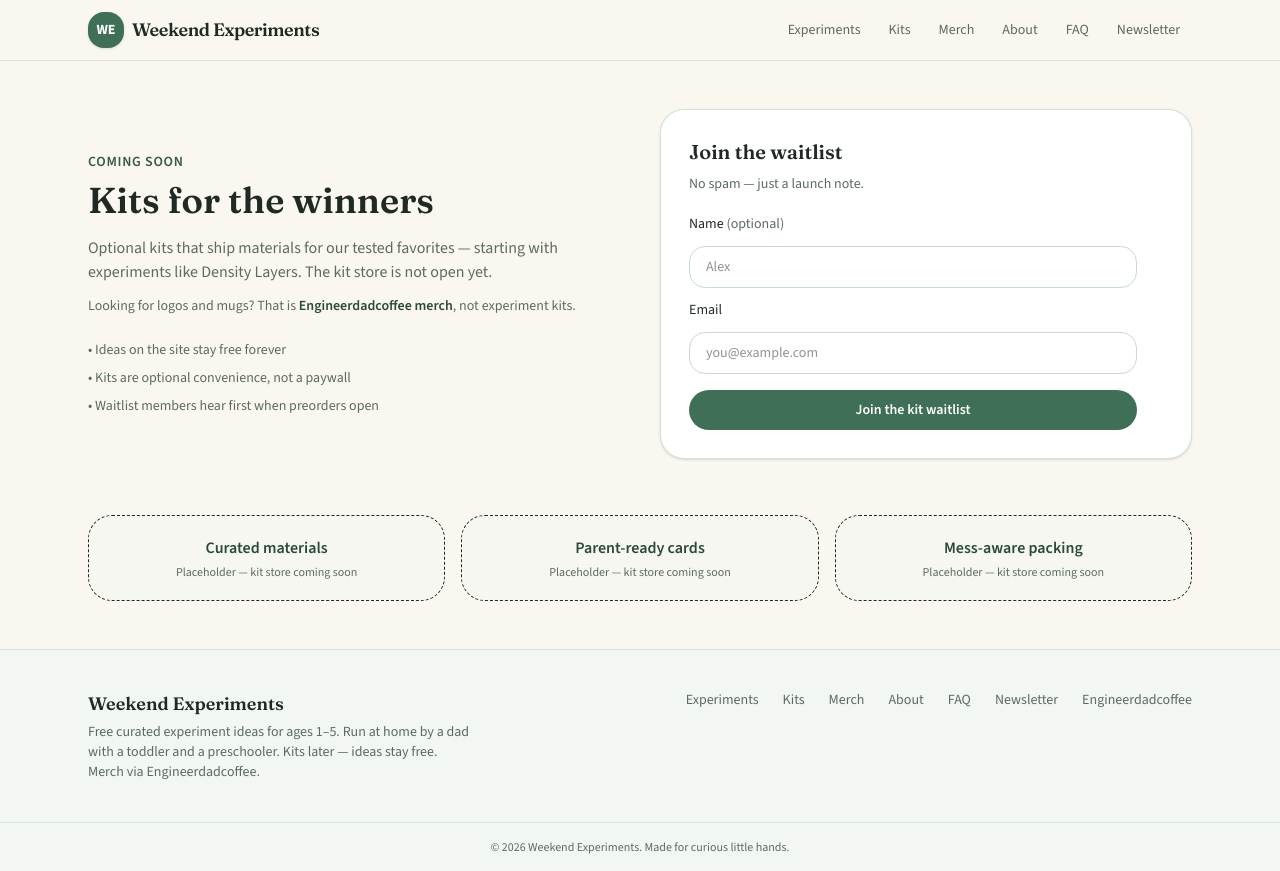
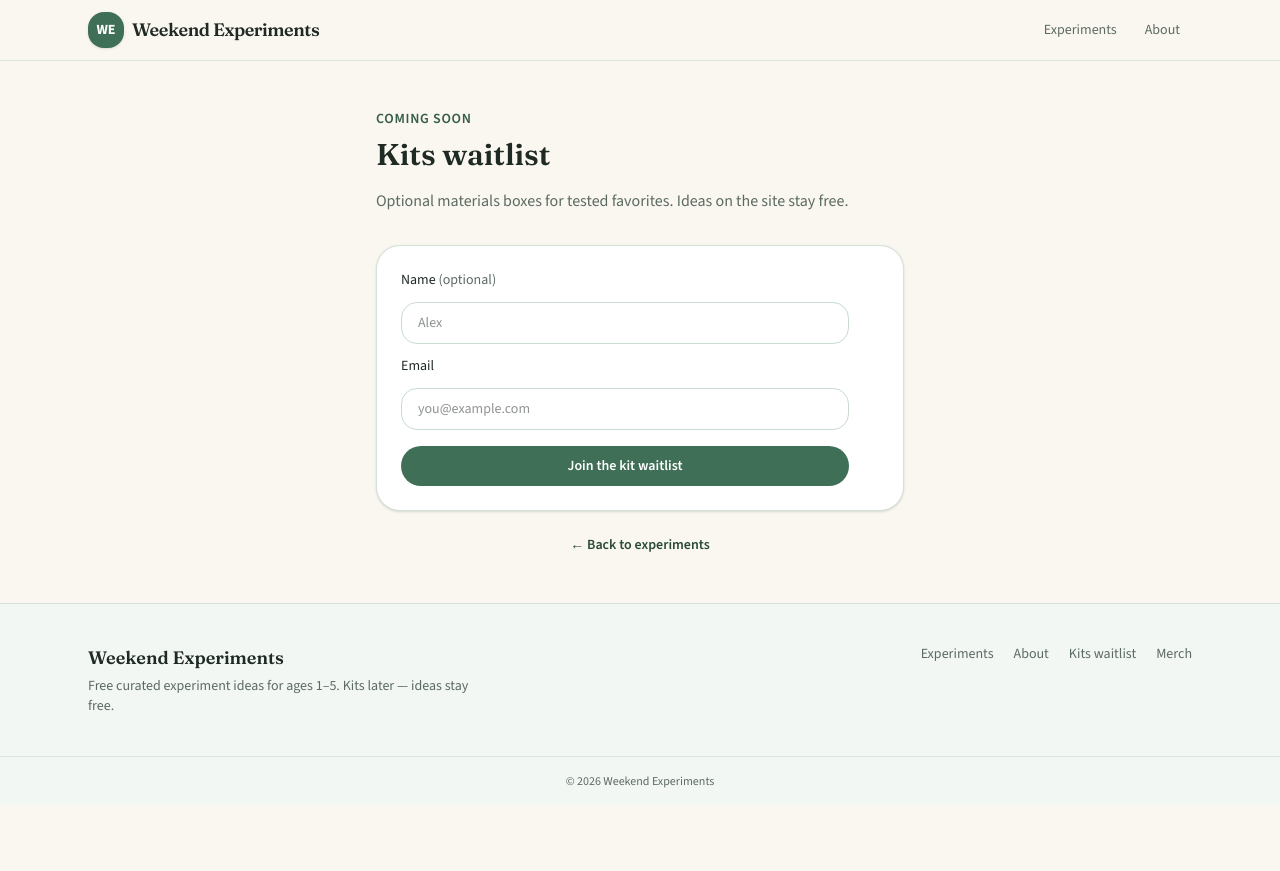
Before and after one commit to Nicolas-dovetta/little-lab-web, a Next.js app: page /kits in a window 1280 px wide. After the commit the page ends 805 px from the top, so only its background shows below. Built offline with nearby package versions, Linux system fonts and the light colour scheme.

Commit message:
Simplify UI: trim nav, merge CTAs, fold FAQ into About

```diff
--- a/src/app/about/page.tsx
+++ b/src/app/about/page.tsx
@@ -1,33 +1,49 @@
+import { listFaqs } from "@/lib/experiments";
+
 export const metadata = {
   title: "About",
   description: "A dad running weekly experiments with kids ~1 and ~3. Winners only. Ideas free.",
 };
 
-export default function AboutPage() {
+export default async function AboutPage() {
+  const faqs = await listFaqs();
+
   return (
     <div className="mx-auto max-w-3xl px-4 py-12 sm:px-6">
-      <h1 className="font-display text-3xl font-semibold text-ink">About Weekend Experiments</h1>
+      <h1 className="font-display text-3xl font-semibold text-ink">About</h1>
       <div className="mt-6 space-y-5 text-ink-muted">
         <p>
-          Weekend Experiments is a small, honest library of experiment ideas for parents of kids ages 1–5.
-          It started in our kitchen: a dad running something almost every week with a ~1-year-old
-          and a ~3-year-old.
+          Weekend Experiments is a small library of activity ideas for parents of kids ages 1–5.
+          It started in our kitchen: almost every week with a ~1-year-old and a ~3-year-old.
         </p>
         <p>
           Most ideas never make the site. We keep <strong className="text-ink">winners</strong> —
-          sessions that actually held attention, taught something tangible, and were worth the mess.
-          Status labels (idea, draft, tested, winner) stay visible so you know how battle-tested
-          each card is.
+          sessions that held attention and were worth the mess.
         </p>
         <p>
-          <strong className="text-ink">Experiment ideas stay free.</strong> Always. Kits and
-          physical products may come later as an optional paid layer for families who want less
-          hunting for materials. You will never need a kit to use Weekend Experiments.
+          <strong className="text-ink">Ideas stay free.</strong> Kits may come later as optional
+          convenience — never required.
         </p>
-        <p>
-          If you try something and it bombs (or becomes a new favorite), that feedback shapes what
-          we publish next. Thanks for being here early.
-        </p>
+      </div>
+
+      <h2 id="faq" className="mt-14 font-display text-2xl font-semibold text-ink">
+        FAQ
+      </h2>
+      <div className="mt-6 space-y-3">
+        {faqs.map((f) => (
+          <details
+            key={f.id}
+            className="group rounded-3xl border border-sage-200/80 bg-white p-5 shadow-sm open:shadow-md"
+          >
+            <summary className="cursor-pointer list-none font-semibold text-ink marker:content-none">
+              <span className="flex items-start justify-between gap-4">
+                {f.question}
+                <span className="text-sage-600 transition group-open:rotate-45">+</span>
+              </span>
+            </summary>
+            <p className="mt-3 text-sm leading-relaxed text-ink-muted">{f.answer}</p>
+          </details>
+        ))}
       </div>
     </div>
   );
--- a/src/app/kits/page.tsx
+++ b/src/app/kits/page.tsx
@@ -1,5 +1,5 @@
+import { WaitlistForm } from "@/components/WaitlistForm";
 import Link from "next/link";
-import { WaitlistForm } from "@/components/WaitlistForm";
 
 export const metadata = {
   title: "Kits",
@@ -8,44 +8,20 @@ export const metadata = {
 
 export default function KitsPage() {
   return (
-    <div className="mx-auto max-w-6xl px-4 py-12 sm:px-6">
-      <div className="grid gap-10 lg:grid-cols-2 lg:items-center">
-        <div>
-          <p className="text-sm font-semibold uppercase tracking-wider text-sage-700">Coming soon</p>
-          <h1 className="mt-2 font-display text-3xl font-semibold text-ink sm:text-4xl">
-            Kits for the winners
-          </h1>
-          <p className="mt-4 text-ink-muted">
-            Optional kits that ship materials for our tested favorites — starting with
-            experiments like Density Layers. The kit store is not open yet.
-          </p>
-          <p className="mt-3 text-sm text-ink-muted">
-            Looking for logos and mugs? That is{" "}
-            <Link href="/merch" className="font-semibold text-sage-800 underline-offset-2 hover:underline">
-              Engineerdadcoffee merch
-            </Link>
-            , not experiment kits.
-          </p>
-          <ul className="mt-6 space-y-2 text-sm text-ink-muted">
-            <li>• Ideas on the site stay free forever</li>
-            <li>• Kits are optional convenience, not a paywall</li>
-            <li>• Waitlist members hear first when preorders open</li>
-          </ul>
-        </div>
-        <div className="rounded-3xl border border-sage-200/80 bg-white p-7 shadow-sm">
-          <h2 className="font-display text-xl font-semibold">Join the waitlist</h2>
-          <p className="mt-2 mb-5 text-sm text-ink-muted">No spam — just a launch note.</p>
-          <WaitlistForm />
-        </div>
+    <div className="mx-auto max-w-xl px-4 py-12 sm:px-6">
+      <p className="text-sm font-semibold uppercase tracking-wider text-sage-700">Coming soon</p>
+      <h1 className="mt-2 font-display text-3xl font-semibold text-ink">Kits waitlist</h1>
+      <p className="mt-4 text-ink-muted">
+        Optional materials boxes for tested favorites. Ideas on the site stay free.
+      </p>
+      <div className="mt-8 rounded-3xl border border-sage-200/80 bg-white p-6 shadow-sm">
+        <WaitlistForm />
       </div>
-      <div className="mt-14 grid gap-4 sm:grid-cols-3">
-        {["Curated materials", "Parent-ready cards", "Mess-aware packing"].map((t) => (
-          <div key={t} className="rounded-3xl border border-dashed border-sage-300 bg-sage-50/50 p-5 text-center">
-            <p className="font-semibold text-sage-800">{t}</p>
-            <p className="mt-1 text-xs text-ink-muted">Placeholder — kit store coming soon</p>
-          </div>
-        ))}
-      </div>
+      <p className="mt-6 text-center text-sm text-ink-muted">
+        <Link href="/experiments" className="font-semibold text-sage-800 underline-offset-2 hover:underline">
+          ← Back to experiments
+        </Link>
+      </p>
     </div>
   );
 }
--- a/src/app/merch/page.tsx
+++ b/src/app/merch/page.tsx
@@ -1,67 +1,6 @@
-import Link from "next/link";
+import { redirect } from "next/navigation";
 
-const ETSY_SHOP = "https://www.etsy.com/shop/Engineerdadcoffee";
-
-export const metadata = {
-  title: "Merch",
-  description: "Weekend Experiments merch via Engineerdadcoffee — logos, mugs, and more on Etsy.",
-};
-
-export default function MerchPage() {
-  return (
-    <div className="mx-auto max-w-6xl px-4 py-12 sm:px-6">
-      <div className="grid gap-10 lg:grid-cols-2 lg:items-center">
-        <div>
-          <p className="text-sm font-semibold uppercase tracking-wider text-sage-700">
-            Merch
-          </p>
-          <h1 className="mt-2 font-display text-3xl font-semibold text-ink sm:text-4xl">
-            Gear from Engineerdadcoffee
-          </h1>
-          <p className="mt-4 text-ink-muted">
-            Stickers, logos, mugs, and dad-friendly merch live in the{" "}
-            <span className="font-semibold text-ink">Engineerdadcoffee</span> Etsy
-            shop — same family brand, separate from the free experiment ideas here.
-          </p>
-          <ul className="mt-6 space-y-2 text-sm text-ink-muted">
-            <li>• Experiment ideas on Weekend Experiments stay free</li>
-            <li>• Merch is optional support / fun gear</li>
-            <li>• Experiment kits (materials boxes) are still on a separate waitlist</li>
-          </ul>
-          <div className="mt-8 flex flex-wrap gap-3">
-            <a
-              href={ETSY_SHOP}
-              target="_blank"
-              rel="noopener noreferrer"
-              className="inline-flex items-center justify-center rounded-full bg-sage-600 px-5 py-2.5 text-sm font-semibold text-white shadow-sm transition hover:bg-sage-700"
-            >
-              Shop Engineerdadcoffee on Etsy
-            </a>
-            <Link
-              href="/kits"
-              className="inline-flex items-center justify-center rounded-full border border-sage-300 bg-white px-5 py-2.5 text-sm font-semibold text-ink transition hover:bg-sage-50"
-            >
-              Experiment kits waitlist
-            </Link>
-          </div>
-        </div>
-        <div className="rounded-3xl border border-sage-200/80 bg-white p-7 shadow-sm">
-          <h2 className="font-display text-xl font-semibold">What you will find</h2>
-          <p className="mt-2 text-sm text-ink-muted">
-            Logos and mugs fulfilled via Printify (and some Redbubble). Browse the
-            live catalog on Etsy — inventory and designs update there.
-          </p>
-          <a
-            href={ETSY_SHOP}
-            target="_blank"
-            rel="noopener noreferrer"
-            className="mt-6 block rounded-2xl border border-dashed border-sage-300 bg-sage-50/60 p-6 text-center transition hover:border-sage-400 hover:bg-sage-50"
-          >
-            <p className="font-semibold text-sage-800">etsy.com/shop/Engineerdadcoffee</p>
-            <p className="mt-1 text-xs text-ink-muted">Opens in a new tab</p>
-          </a>
-        </div>
-      </div>
-    </div>
-  );
+/** Merch lives on Engineerdadcoffee — keep URL for old links. */
+export default function MerchRedirect() {
+  redirect("https://www.etsy.com/shop/Engineerdadcoffee");
 }
--- a/src/app/newsletter/page.tsx
+++ b/src/app/newsletter/page.tsx
@@ -1,20 +1,5 @@
-import { NewsletterForm } from "@/components/NewsletterForm";
+import { redirect } from "next/navigation";
 
-export const metadata = {
-  title: "Newsletter",
-  description: "Get Weekend Experiments winners by email.",
-};
-
-export default function NewsletterPage() {
-  return (
-    <div className="mx-auto max-w-xl px-4 py-12 sm:px-6">
-      <h1 className="font-display text-3xl font-semibold text-ink">Newsletter</h1>
-      <p className="mt-3 text-ink-muted">
-        Occasional emails when we publish a tested favorite or open kit preorders. No weekly noise.
-      </p>
-      <div className="mt-8 rounded-3xl border border-sage-200/80 bg-white p-6 shadow-sm">
-        <NewsletterForm source="newsletter" />
-      </div>
-    </div>
-  );
+export default function NewsletterRedirect() {
+  redirect("/#stay-in-touch");
 }
--- a/src/app/page.tsx
+++ b/src/app/page.tsx
@@ -10,75 +10,46 @@ export default async function HomePage() {
 
   return (
     <div>
-      <section className="relative overflow-hidden border-b border-sage-200/60 bg-gradient-to-b from-sage-50 to-cream">
-        <div className="mx-auto grid max-w-6xl gap-10 px-4 py-14 sm:px-6 lg:grid-cols-2 lg:items-center lg:py-20">
-          <div>
+      <section className="border-b border-sage-200/60 bg-gradient-to-b from-sage-50 to-cream">
+        <div className="mx-auto max-w-6xl px-4 py-14 sm:px-6 lg:py-16">
           <p className="text-sm font-semibold uppercase tracking-wider text-sage-700">
-              Ages 1–5 · Free forever ideas
+            Ages 1–5 · Free ideas
           </p>
-            <h1 className="mt-3 font-display text-4xl font-semibold leading-tight text-ink sm:text-5xl">
+          <h1 className="mt-3 max-w-2xl font-display text-4xl font-semibold leading-tight text-ink sm:text-5xl">
             Weekend Experiments
           </h1>
           <p className="mt-4 max-w-xl text-lg text-ink-muted">
-              Warm, practical experiment ideas for parents — curated from real home runs with a
-              toddler and a preschooler. Winners only. Kits later; ideas stay free.
+            Parent-tested activities for a toddler and a preschooler. Winners only.
           </p>
-            <div className="mt-8 flex flex-wrap gap-3">
           <Link
             href="/experiments"
-                className="rounded-full bg-sage-600 px-5 py-2.5 text-sm font-semibold text-white shadow-sm hover:bg-sage-700"
+            className="mt-8 inline-flex rounded-full bg-sage-600 px-5 py-2.5 text-sm font-semibold text-white shadow-sm hover:bg-sage-700"
           >
             Browse experiments
           </Link>
+        </div>
+      </section>
+
+      {featured && (
+        <section className="mx-auto max-w-6xl px-4 py-12 sm:px-6">
+          <h2 className="font-display text-2xl font-semibold text-ink">Try this one</h2>
           <Link
-                href="/kits"
-                className="rounded-full border border-sage-300 bg-white px-5 py-2.5 text-sm font-semibold text-sage-800 hover:bg-sage-50"
+            href={`/experiments/${featured.id}`}
+            className="mt-5 grid gap-6 overflow-hidden rounded-3xl border border-sage-200/80 bg-white shadow-sm transition hover:border-sage-300 lg:grid-cols-5"
           >
-                Kit waitlist
-              </Link>
-            </div>
-          </div>
-          {featured?.heroImageUrl && (
-            <div className="relative aspect-[4/3] overflow-hidden rounded-[2rem] border border-sage-200/80 shadow-lg">
+            {featured.heroImageUrl && (
+              <div className="relative aspect-[16/10] lg:col-span-3 lg:aspect-auto lg:min-h-[280px]">
                 <Image
                   src={featured.heroImageUrl}
                   alt={featured.title}
                   fill
                   priority
                   className="object-cover"
-                sizes="(max-width: 1024px) 100vw, 50vw"
-              />
-            </div>
-          )}
-        </div>
-      </section>
-
-      {featured && (
-        <section className="mx-auto max-w-6xl px-4 py-14 sm:px-6">
-          <div className="mb-6 flex items-end justify-between gap-4">
-            <div>
-              <h2 className="font-display text-2xl font-semibold text-ink">Featured this week</h2>
-              <p className="text-sm text-ink-muted">A real home run — density, salt, and balsamic bubbles.</p>
-            </div>
-            <Link href={`/experiments/${featured.id}`} className="text-sm font-semibold text-sage-700 hover:text-sage-800">
-              Open guide →
-            </Link>
-          </div>
-          <div className="grid gap-6 lg:grid-cols-5">
-            <div className="overflow-hidden rounded-3xl border border-sage-200/80 bg-white shadow-sm lg:col-span-3">
-              {featured.heroImageUrl && (
-                <div className="relative aspect-[16/10]">
-                  <Image
-                    src={featured.heroImageUrl}
-                    alt={featured.title}
-                    fill
-                    className="object-cover"
                   sizes="(max-width: 1024px) 100vw, 60vw"
                 />
               </div>
             )}
-            </div>
-            <div className="flex flex-col justify-center rounded-3xl border border-sage-200/80 bg-white p-6 shadow-sm lg:col-span-2">
+            <div className="flex flex-col justify-center p-6 lg:col-span-2">
               <div className="flex flex-wrap gap-2">
                 <span className="rounded-full bg-sage-100 px-2.5 py-0.5 text-xs font-medium text-sage-800">
                   {statusLabel(featured.status)}
@@ -87,22 +58,17 @@ export default async function HomePage() {
                   {featured.timeMinutes} min · {messLabel(featured.messLevel)}
                 </span>
               </div>
-              <h3 className="mt-3 font-display text-2xl font-semibold">{featured.title}</h3>
-              <p className="mt-2 text-sm text-ink-muted">{featured.experience}</p>
-              <Link
-                href={`/experiments/${featured.id}`}
-                className="mt-6 inline-flex w-fit rounded-full bg-sage-600 px-4 py-2 text-sm font-semibold text-white hover:bg-sage-700"
-              >
-                See full parent guide
+              <h3 className="mt-3 font-display text-2xl font-semibold text-ink">{featured.title}</h3>
+              <p className="mt-2 line-clamp-3 text-sm text-ink-muted">{featured.experience}</p>
+              <span className="mt-5 text-sm font-semibold text-sage-700">Open guide →</span>
+            </div>
           </Link>
-            </div>
-          </div>
         </section>
       )}
 
       <section className="border-y border-sage-200/60 bg-sage-50/60">
-        <div className="mx-auto max-w-6xl px-4 py-14 sm:px-6">
-          <div className="mb-8 flex items-end justify-between">
+        <div className="mx-auto max-w-6xl px-4 py-12 sm:px-6">
+          <div className="mb-6 flex items-end justify-between">
             <h2 className="font-display text-2xl font-semibold">More to try</h2>
             <Link href="/experiments" className="text-sm font-semibold text-sage-700">
               View all →
@@ -116,23 +82,21 @@ export default async function HomePage() {
         </div>
       </section>
 
-      <section className="mx-auto grid max-w-6xl gap-6 px-4 py-14 sm:px-6 md:grid-cols-2">
-        <div className="rounded-3xl border border-sage-200/80 bg-white p-7 shadow-sm">
-          <h2 className="font-display text-xl font-semibold">Kits are coming</h2>
+      <section id="stay-in-touch" className="mx-auto max-w-xl px-4 py-14 sm:px-6">
+        <h2 className="font-display text-2xl font-semibold text-ink">Stay in the loop</h2>
         <p className="mt-2 text-sm text-ink-muted">
-            Pre-measured materials for the winners — optional. Experiment ideas stay free forever.
+          Occasional notes when we add a winner or open kit preorders. One list — no spam.
         </p>
-          <Link href="/kits" className="mt-5 inline-block text-sm font-semibold text-sage-700">
-            Join the waitlist →
-          </Link>
-        </div>
-        <div className="rounded-3xl border border-sage-200/80 bg-white p-7 shadow-sm">
-          <h2 className="font-display text-xl font-semibold">Get new winners by email</h2>
-          <p className="mt-2 mb-4 text-sm text-ink-muted">
-            Occasional notes when we ship a tested favorite. No spam.
-          </p>
+        <div className="mt-6 rounded-3xl border border-sage-200/80 bg-white p-6 shadow-sm">
           <NewsletterForm source="home" />
         </div>
+        <p className="mt-4 text-center text-xs text-ink-muted">
+          Prefer kits only?{" "}
+          <Link href="/kits" className="font-medium text-sage-800 underline-offset-2 hover:underline">
+            Waitlist here
+          </Link>
+          .
+        </p>
       </section>
     </div>
   );
--- a/src/components/Footer.tsx
+++ b/src/components/Footer.tsx
@@ -7,27 +7,18 @@ export function Footer() {
         <div>
           <p className="font-display text-lg font-semibold text-ink">Weekend Experiments</p>
           <p className="mt-1 max-w-sm text-sm text-ink-muted">
-            Free curated experiment ideas for ages 1–5. Run at home by a dad with a toddler and a preschooler. Kits later — ideas stay free. Merch via Engineerdadcoffee.
+            Free curated experiment ideas for ages 1–5. Kits later — ideas stay free.
           </p>
         </div>
-        <div className="flex flex-wrap gap-x-6 gap-y-2 text-sm">
+        <div className="flex flex-wrap gap-x-5 gap-y-2 text-sm">
           <Link href="/experiments" className="text-ink-muted hover:text-ink">
             Experiments
-          </Link>
-          <Link href="/kits" className="text-ink-muted hover:text-ink">
-            Kits
-          </Link>
-          <Link href="/merch" className="text-ink-muted hover:text-ink">
-            Merch
           </Link>
           <Link href="/about" className="text-ink-muted hover:text-ink">
             About
           </Link>
-          <Link href="/faq" className="text-ink-muted hover:text-ink">
-            FAQ
-          </Link>
-          <Link href="/newsletter" className="text-ink-muted hover:text-ink">
-            Newsletter
+          <Link href="/kits" className="text-ink-muted hover:text-ink">
+            Kits waitlist
           </Link>
           <a
             href="https://www.etsy.com/shop/Engineerdadcoffee"
@@ -35,12 +26,12 @@ export function Footer() {
             rel="noopener noreferrer"
             className="text-ink-muted hover:text-ink"
           >
-            Engineerdadcoffee
+            Merch
           </a>
         </div>
       </div>
       <div className="border-t border-sage-200/60 py-4 text-center text-xs text-ink-muted">
-        © {new Date().getFullYear()} Weekend Experiments. Made for curious little hands.
+        © {new Date().getFullYear()} Weekend Experiments
       </div>
     </footer>
   );
--- a/src/components/Header.tsx
+++ b/src/components/Header.tsx
@@ -2,11 +2,7 @@ import Link from "next/link";
 
 const links = [
   { href: "/experiments", label: "Experiments" },
-  { href: "/kits", label: "Kits" },
-  { href: "/merch", label: "Merch" },
   { href: "/about", label: "About" },
-  { href: "/faq", label: "FAQ" },
-  { href: "/newsletter", label: "Newsletter" },
 ];
 
 export function Header() {
@@ -21,7 +17,7 @@ export function Header() {
             Weekend Experiments
           </span>
         </Link>
-        <nav className="hidden items-center gap-1 md:flex">
+        <nav className="flex items-center gap-1">
           {links.map((l) => (
             <Link
               key={l.href}
@@ -32,24 +28,7 @@ export function Header() {
             </Link>
           ))}
         </nav>
-        <Link
-          href="/experiments"
-          className="rounded-full bg-sage-600 px-3.5 py-1.5 text-sm font-semibold text-white shadow-sm transition hover:bg-sage-700 md:hidden"
-        >
-          Browse
-        </Link>
       </div>
-      <nav className="flex gap-1 overflow-x-auto border-t border-sage-100 px-4 py-2 md:hidden">
-        {links.map((l) => (
-          <Link
-            key={l.href}
-            href={l.href}
-            className="shrink-0 rounded-full bg-sage-50 px-3 py-1 text-xs font-medium text-ink-muted"
-          >
-            {l.label}
-          </Link>
-        ))}
-      </nav>
     </header>
   );
 }
```
Also changed, not shown: src/app/faq/page.tsx (+3 -31 lines). Lines whose indentation alone changed are shown as unchanged.
